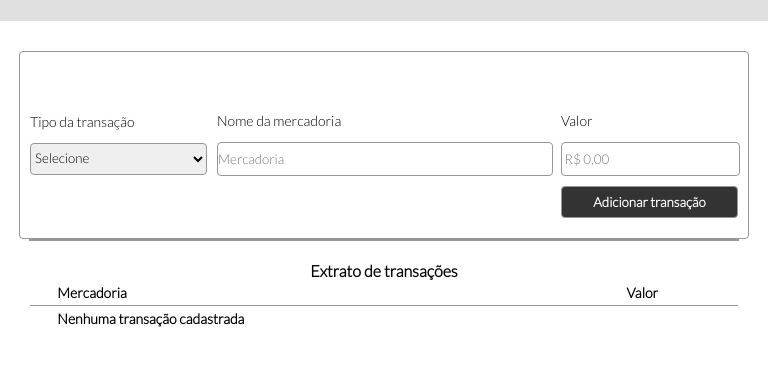
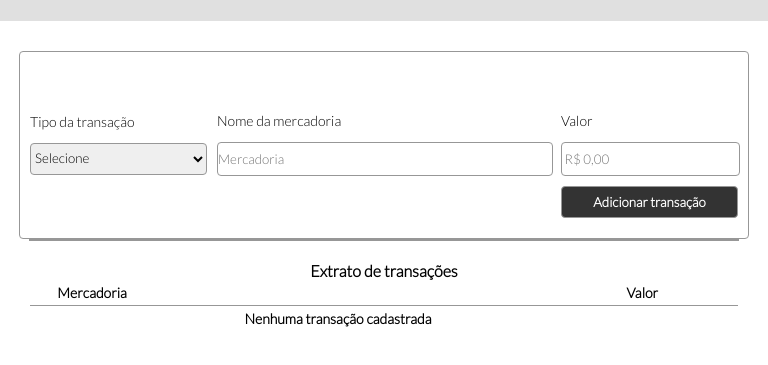
Before and after one commit to maeduarda/projeto-individual-newtab, a plain HTML site: page index.html in a window 768 px wide. Shown: the part 59-424 px from the top of the page. Drawn offline with Linux system fonts and the light colour scheme.

Commit message:
alinhando mensagem ao centro

```diff
--- a/assets/css/style.css
+++ b/assets/css/style.css
@@ -140,13 +140,12 @@ input, select, button {
 .list tr td {
     padding: 4px;
     font-size: 14px;
-
 }
 
 
 .list tr {
     border-bottom: 1px solid #979797;
-    width: 100%;
+   margin: 100%;
 }
 
 tr .message {
@@ -165,6 +164,10 @@ tr .message {
     font-size: 10px;
     font-weight: bold;
     margin-left: 6px;
+}
+
+#mensagem {
+    text-align: center;
 }
 
 
@@ -217,9 +220,9 @@ tr .message {
      .nav-list li:hover a{
         color: #333333;
     }
-
-
-
+    #mensagem p{
+        text-align: center;
+    }
     span {
         display: none;
     }
@@ -305,6 +308,10 @@ tr .message {
 
     }
 
+    #mensagem {
+        text-align: center;
+    }
+
 
 
     span {
--- a/index.html
+++ b/index.html
@@ -81,7 +81,7 @@
                     <tr id="msg">
                         <td></td>
                         <td id="mensagem">
-                           Nenhuma transação cadastrada
+                        <p>Nenhuma transação cadastrada</p>
                         </td>
                     </tr>
 
```
